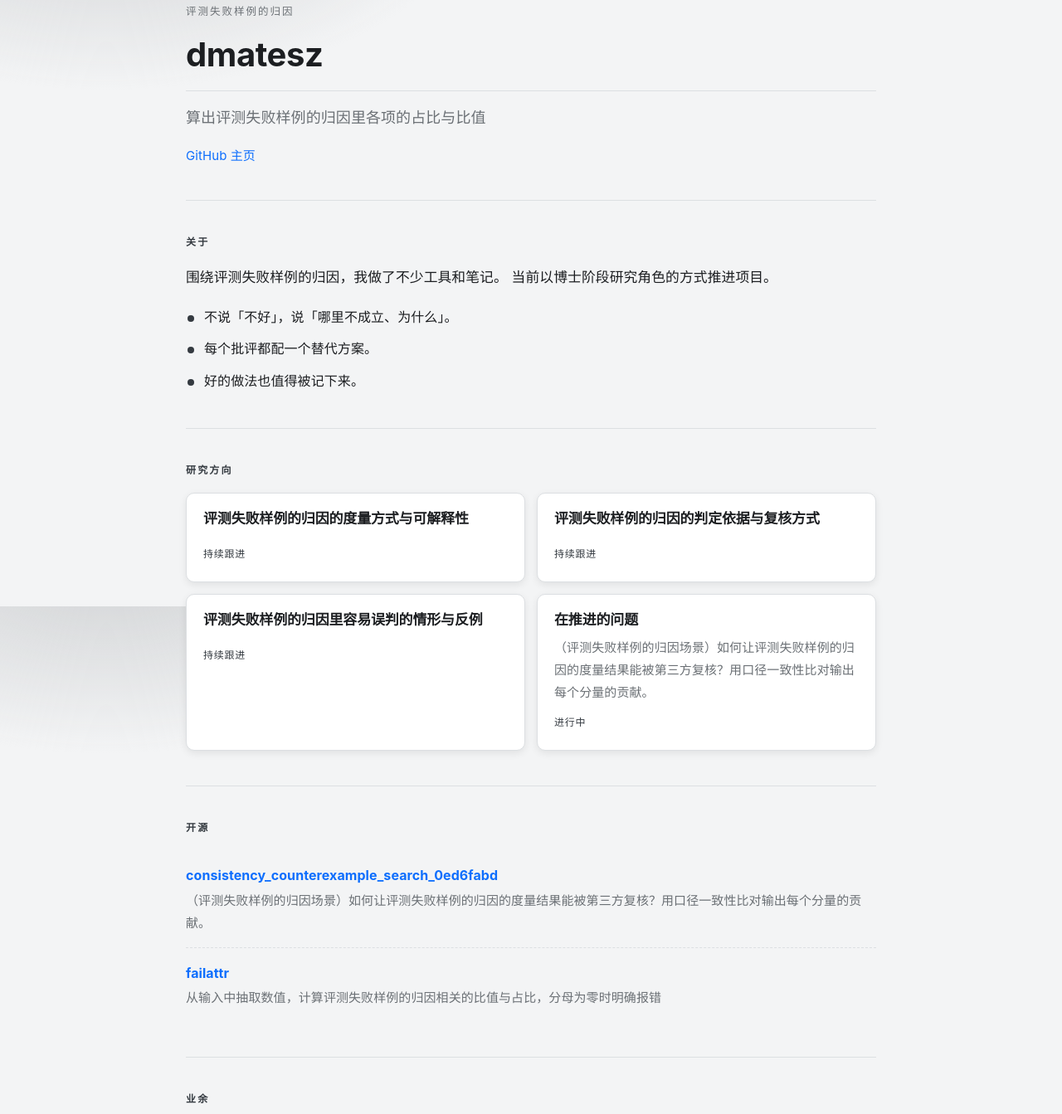
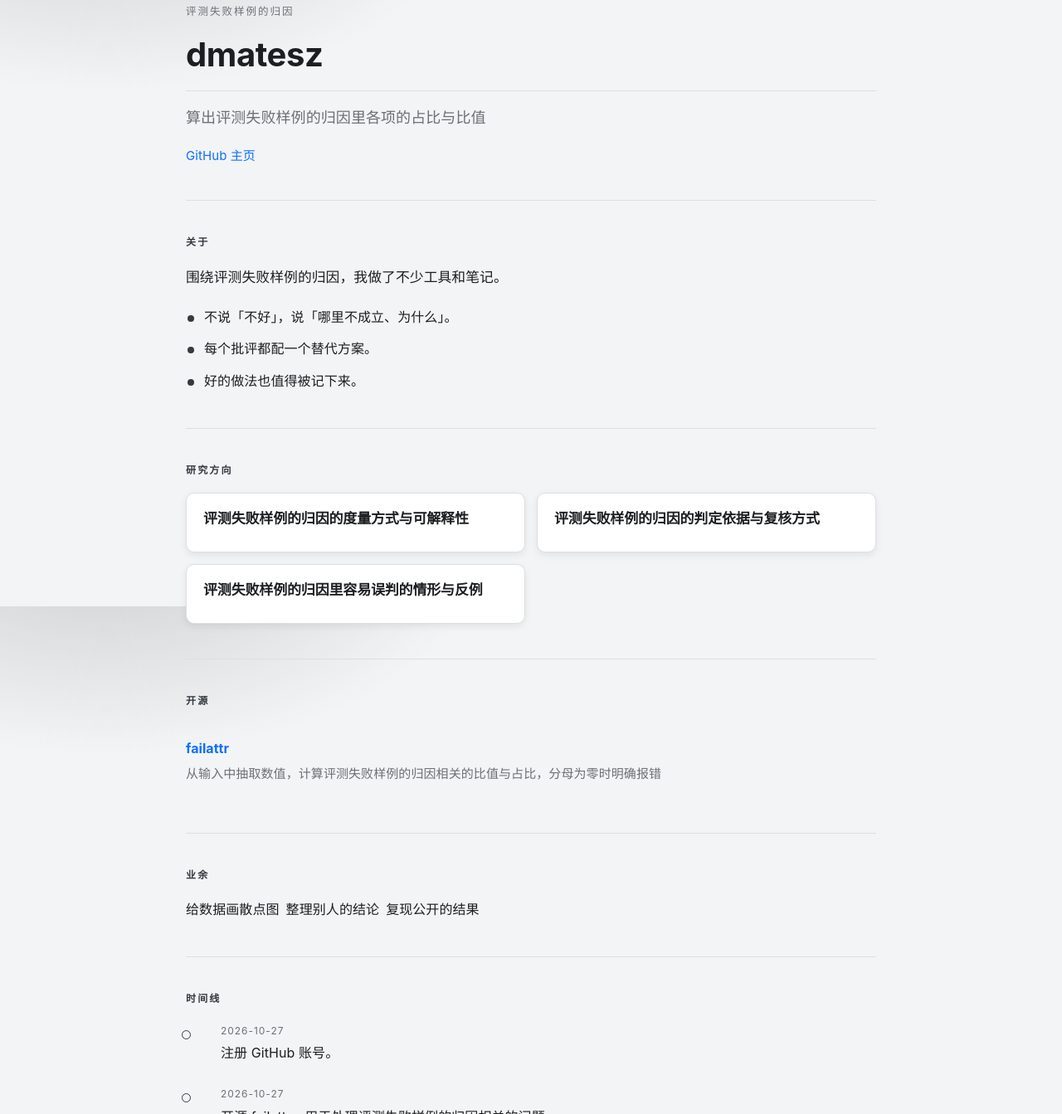
Before and after one commit to dmatesz/dmatesz.github.io, a plain HTML site: page index.html in a window 1280 px wide. Shown: the part 69-1412 px from the top of the page at 83% size. Drawn offline with Linux system fonts and the light colour scheme.

```diff
--- a/index.html
+++ b/index.html
@@ -76,7 +76,7 @@
 
 <section class="about" id="about">
   <h2>关于</h2>
-  <p>围绕评测失败样例的归因，我做了不少工具和笔记。 当前以博士阶段研究角色的方式推进项目。</p>
+  <p>围绕评测失败样例的归因，我做了不少工具和笔记。</p>
   <ul class="traits">
     <li>不说「不好」，说「哪里不成立、为什么」。</li>
     <li>每个批评都配一个替代方案。</li>
@@ -89,20 +89,12 @@
   <div class="grid two">
     <article class="card">
       <h3>评测失败样例的归因的度量方式与可解释性</h3>
-      <span class="status">持续跟进</span>
     </article>
     <article class="card">
       <h3>评测失败样例的归因的判定依据与复核方式</h3>
-      <span class="status">持续跟进</span>
     </article>
     <article class="card">
       <h3>评测失败样例的归因里容易误判的情形与反例</h3>
-      <span class="status">持续跟进</span>
-    </article>
-    <article class="card">
-      <h3>在推进的问题</h3>
-      <p>（评测失败样例的归因场景）如何让评测失败样例的归因的度量结果能被第三方复核？用口径一致性比对输出每个分量的贡献。</p>
-      <span class="status">进行中</span>
     </article>
   </div>
 </section>
@@ -110,9 +102,6 @@
 <section id="work">
   <h2>开源</h2>
   <ul class="repos">
-    <li><div class="name"><a href="https://github.com/dmatesz/consistency_counterexample_search_0ed6fabd" rel="noopener">consistency_counterexample_search_0ed6fabd</a></div>
-      <div class="desc">（评测失败样例的归因场景）如何让评测失败样例的归因的度量结果能被第三方复核？用口径一致性比对输出每个分量的贡献。</div>
-    </li>
     <li><div class="name"><a href="https://github.com/dmatesz/failattr" rel="noopener">failattr</a></div>
       <div class="desc">从输入中抽取数值，计算评测失败样例的归因相关的比值与占比，分母为零时明确报错</div>
     </li>
```
